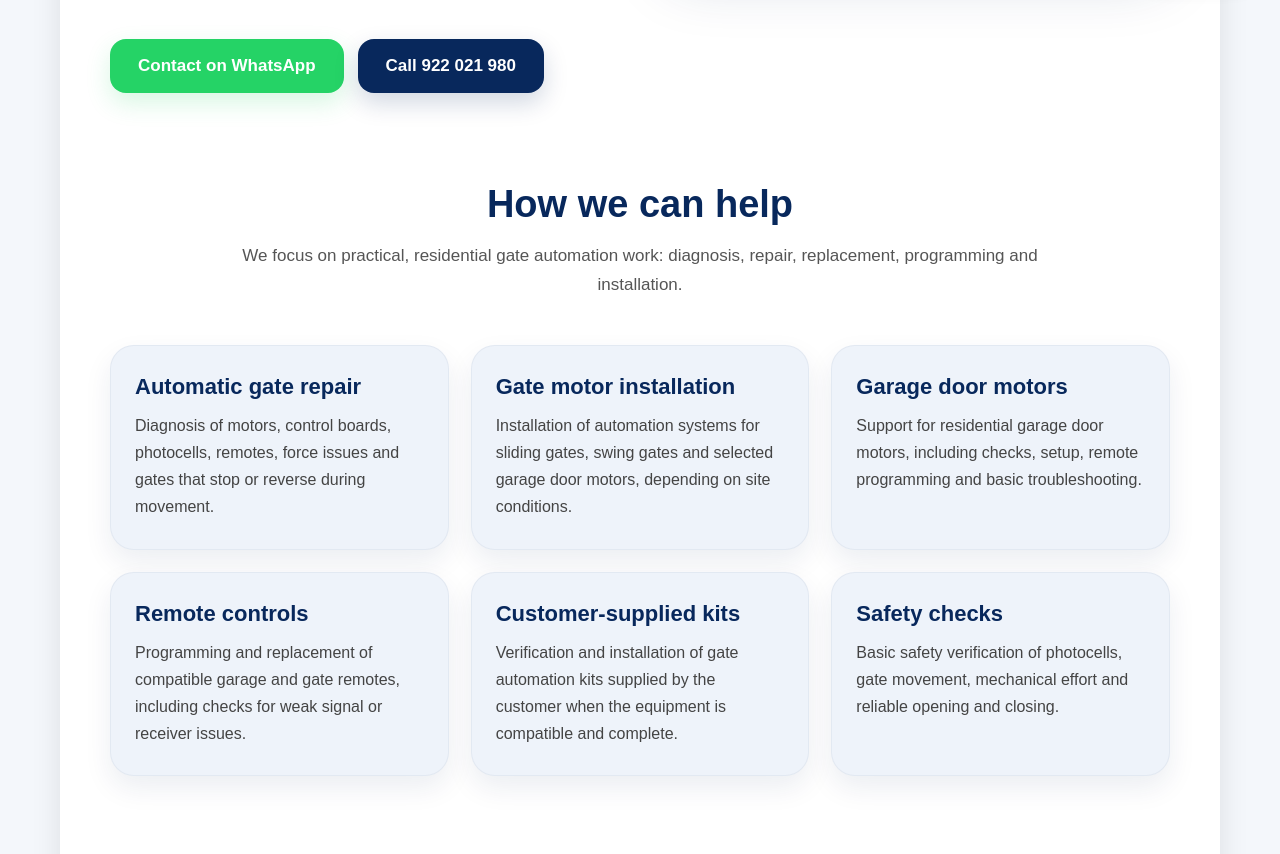
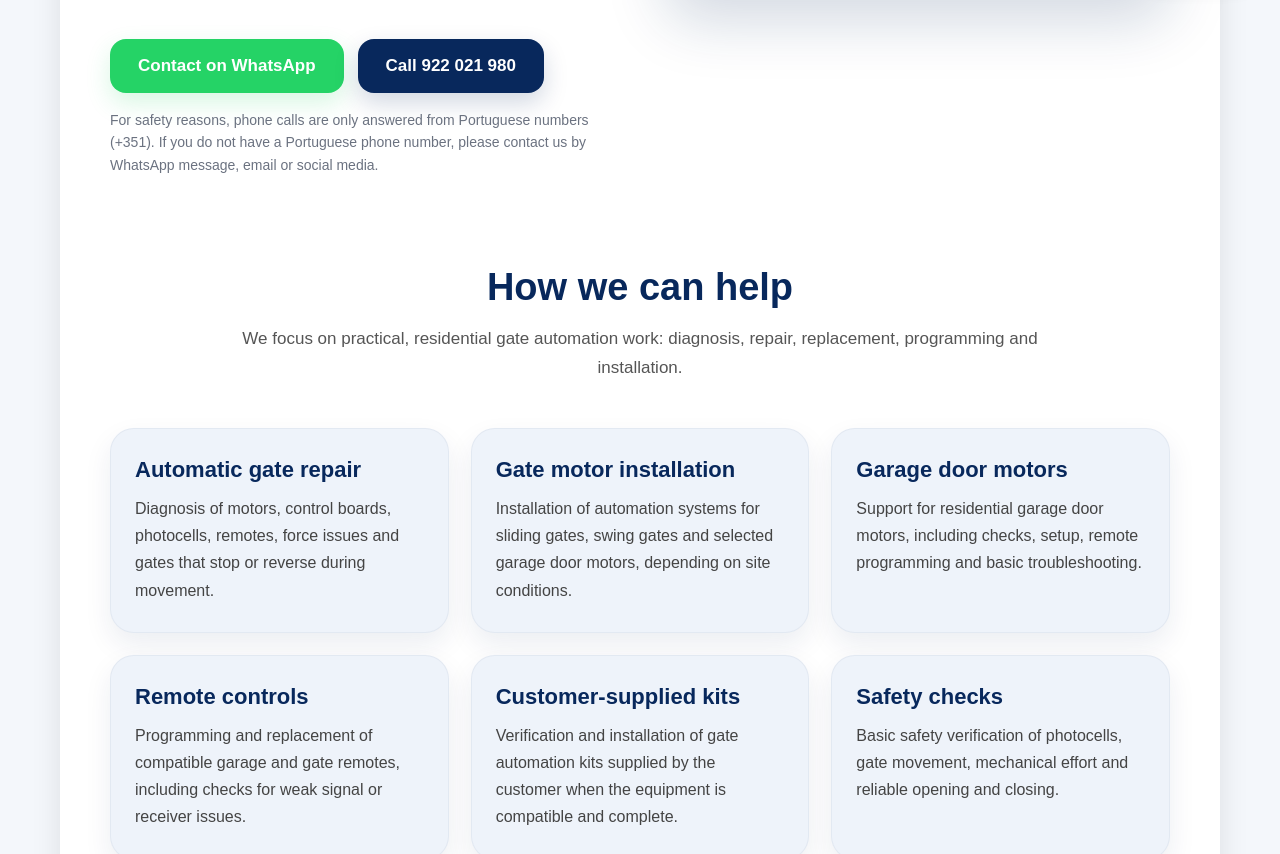
Before and after one commit to andrecorreiaauto-bit/teccasa-site, a Next.js app: page /en/automatic-gate-repair-lisbon in a window 1280 px wide. Shown: the part 792-1646 px from the top of the page. Built offline with nearby package versions, Linux system fonts and the light colour scheme.

Commit message:
Update automatic-gate-repair-lisbon.js

```diff
--- a/pages/en/automatic-gate-repair-lisbon.js
+++ b/pages/en/automatic-gate-repair-lisbon.js
@@ -162,6 +162,16 @@ export default function AutomaticGateRepairLisbon() {
                   Call 922 021 980
                 </a>
               </div>
+                    <p style={{
+                    fontSize:"14px",
+                    lineHeight:"1.6",
+                    color:"#6b7280",
+                    maxWidth:"680px",
+                    margin:"16px 0 0 0"
+                    }}>
+                    For safety reasons, phone calls are only answered from Portuguese numbers (+351).
+                    If you do not have a Portuguese phone number, please contact us by WhatsApp message, email or social media.
+                    </p>
             </div>
 
             <div className="hero-image-wrap">
@@ -353,6 +363,16 @@ export default function AutomaticGateRepairLisbon() {
                 Call now
               </a>
             </div>
+                  <p style={{
+                  fontSize:"14px",
+                  lineHeight:"1.6",
+                  color:"#6b7280",
+                  maxWidth:"680px",
+                  margin:"16px 0 0 0"
+                  }}>
+                  For safety reasons, phone calls are only answered from Portuguese numbers (+351).
+                  If you do not have a Portuguese phone number, please contact us by WhatsApp message, email or social media.
+                  </p>
           </section>
 
           <footer>
```
